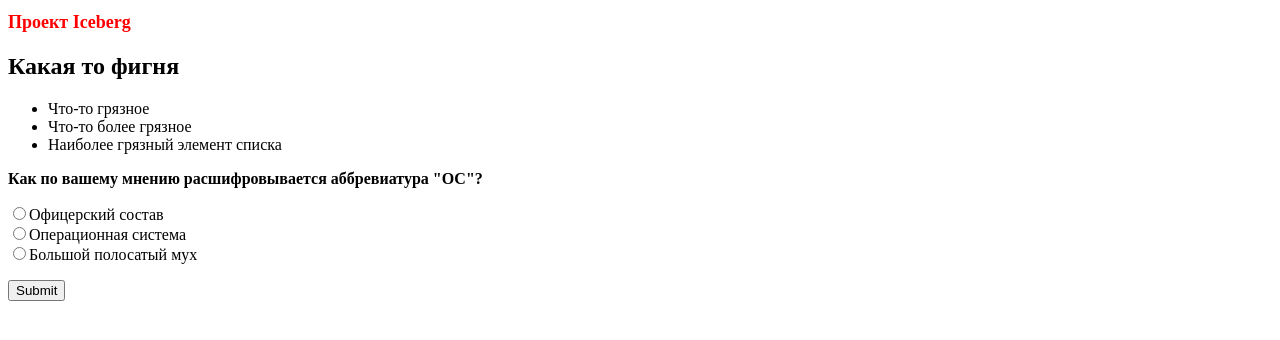
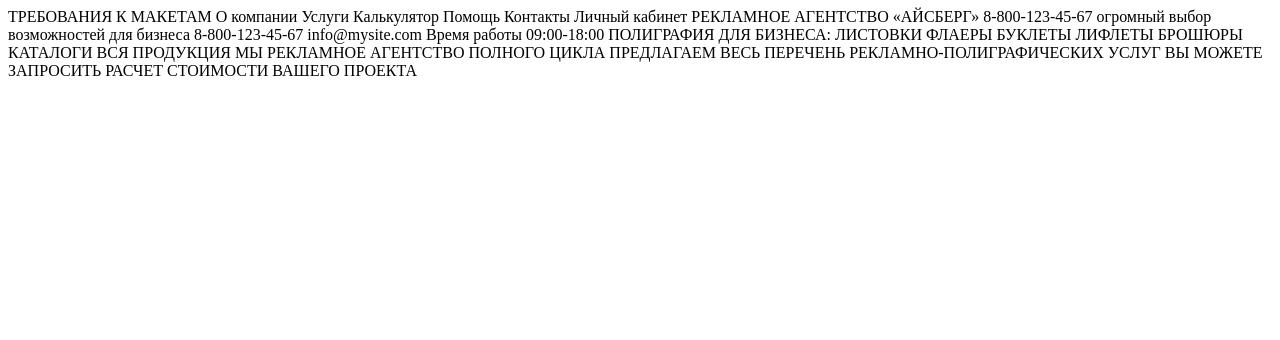
Before and after one commit to gveclipse/gitIceberg.github.io, a plain HTML site: page index.html in a window 1280 px wide. Drawn offline with Linux system fonts and the light colour scheme.

Commit message:
Vladislav
Залил текстовой контент

```diff
--- a/index.html
+++ b/index.html
@@ -6,24 +6,27 @@
     	<link rel="stylesheet" href="css/style.css">
 	</head>
 	<body>
+		ТРЕБОВАНИЯ К МАКЕТАМ О компании Услуги Калькулятор Помощь Контакты Личный кабинет
 
-    	<h1>Проект Iceberg</h1>
-    	<h2>Какая то фигня</h2>
+		РЕКЛАМНОЕ АГЕНТСТВО «АЙСБЕРГ» 8-800-123-45-67
 
-		<ul class="ololo">
-			<li class="ololo__item">Что-то грязное</li>
-			<li class="ololo__item">Что-то более грязное</li>
-			<li class="ololo__item  ololo__item--active">Наиболее грязный элемент списка</li>
-		</ul>
+        огромный выбор возможностей для бизнеса
 
+        8-800-123-45-67
 
-    <!-- Добавьте код сюда -->
-         <form action="handler.php">
-  			<p><b>Как по вашему мнению расшифровывается аббревиатура &quot;ОС&quot;?</b></p>
-  				<p><input type="radio" name="answer" value="a1">Офицерский состав<br>
-  				<input type="radio" name="answer" value="a2">Операционная система<br>
-  				<input type="radio" name="answer" value="a3">Большой полосатый мух</p>
-  				<p><input type="submit"></p>
- 			</form>
+		info@mysite.com
+
+		Время работы 09:00-18:00
+
+		ПОЛИГРАФИЯ ДЛЯ БИЗНЕСА: ЛИСТОВКИ ФЛАЕРЫ БУКЛЕТЫ ЛИФЛЕТЫ БРОШЮРЫ КАТАЛОГИ ВСЯ ПРОДУКЦИЯ
+
+		МЫ РЕКЛАМНОЕ АГЕНТСТВО ПОЛНОГО ЦИКЛА
+
+        ПРЕДЛАГАЕМ ВЕСЬ ПЕРЕЧЕНЬ РЕКЛАМНО-ПОЛИГРАФИЧЕСКИХ УСЛУГ
+
+        ВЫ МОЖЕТЕ ЗАПРОСИТЬ
+
+		РАСЧЕТ СТОИМОСТИ ВАШЕГО ПРОЕКТА
+
   	</body>
 </html>
```
